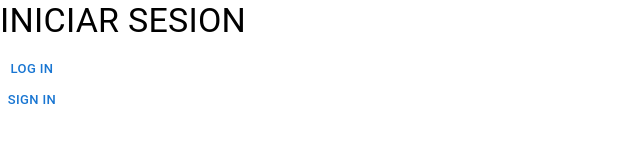
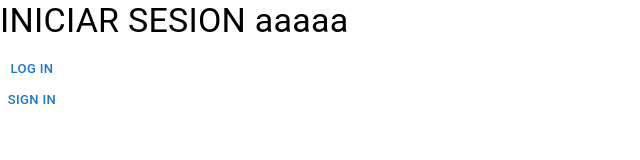
Before and after one commit to eriadlai/Hackaton-Frontend, a React (Create React App) app in the folder principal/: page / in a window 1280 px wide. Shown: the top 160 px of the page, without its empty margins (0-640 px from the left). Built offline with nearby package versions, Linux system fonts and the light colour scheme.

Commit message:
YA TODO ARREGLADO

```diff
--- a/principal/src/components/login.jsx
+++ b/principal/src/components/login.jsx
@@ -10,7 +10,7 @@ class Login extends Component {
             <Box sx={{ width: '100%', maxWidth: 500 }}>
 
         <Typography variant="h4" className='negrita' gutterBottom>
-        INICIAR SESION
+        INICIAR SESION aaaaa
 
       </Typography>
         </Box>
```
